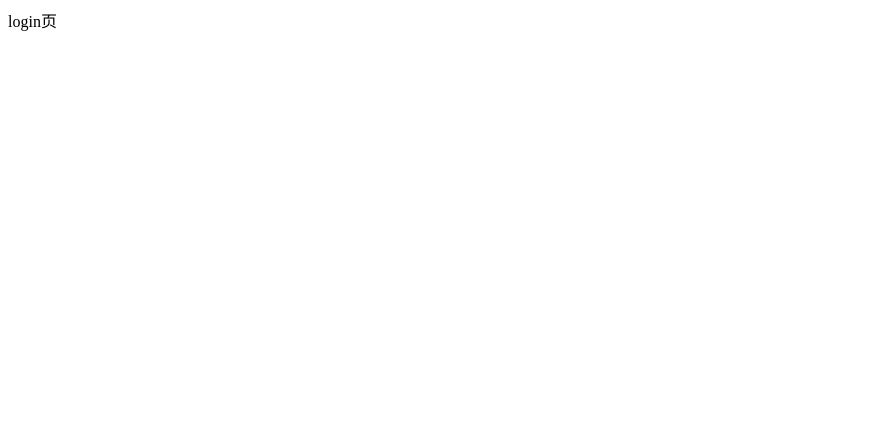
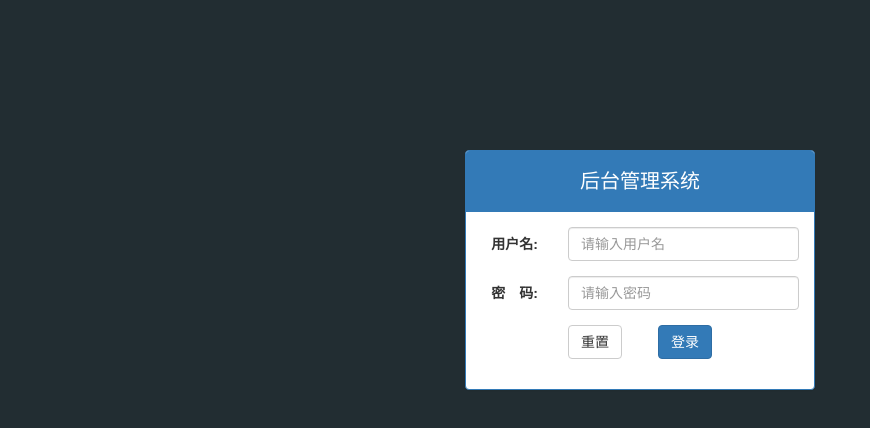
Before and after one commit to zhuliang19961225/mrz, a plain HTML site: page login.html in a window 1280 px wide. Shown: the whole page, without its empty margins (0-870 px from the left). Drawn offline with Linux system fonts and the light colour scheme.

Commit message:
登录页完成

```diff
--- a/css/login.css
+++ b/css/login.css
@@ -0,0 +1,14 @@
+.body_bg {
+    background-color: #222d32;
+}
+.mt-150 {
+    margin-top: 150px;
+
+}
+
+.panel-title {
+    height: 40px;
+    line-height: 40px;
+    text-align: center;
+    font-size: 20px;
+}
--- /dev/null
+++ b/js/login.js
@@ -0,0 +1,61 @@
+$(function(){
+    $("#form").bootstrapValidator({
+        feedbackIcons: {
+            valid: 'glyphicon glyphicon-ok',
+            invalid: 'glyphicon glyphicon-remove',
+            validating: 'glyphicon glyphicon-refresh'
+          },
+          fields: {
+              username: {
+                  //校验规则
+                  validators: {
+                      //非空
+                      notEmpty: {
+                          message:'用户名不能为空'
+                      },
+                      //长度校验
+                      stringLength: {
+                          min: 2,
+                          max: 6,
+                          message:'用户名长度必须在2-6位之间'
+                      }
+                  }
+              },
+              password: {
+                  validators: {
+                      notEmpty: {
+                          message:'密码不能为空'
+                      },
+                      stringLength: {
+                          min: 6,
+                          max: 12,
+                          message: "密码长度必须在6-12位之间"
+                      }
+                  }
+              }
+          }
+    })
+
+    $("#form").on("success.form.bv",function(e){
+        //阻止默认提交
+        e.preventDefault();
+        $.ajax({
+            type:'post',
+            url:'/employee/employeeLogin',
+            //表单序列化
+            data:$("#form").serialize(),
+            dataType:'json',
+            success:function(res){
+                if(res.error === 1000){
+                    alert("用户名错误")
+                }
+                if(res.error === 1001) {
+                    alert("密码错误")
+                }
+                if(res.success) {
+                    location.href = "index.html";
+                }
+            }
+        })
+    })
+});
--- a/login.html
+++ b/login.html
@@ -4,9 +4,54 @@
     <meta charset="UTF-8" />
     <meta name="viewport" content="width=device-width, initial-scale=1.0" />
     <meta http-equiv="X-UA-Compatible" content="ie=edge" />
-    <title>Document</title>
+    <link rel="stylesheet" href="./lib/bootstrap/css/bootstrap.css">
+    <link rel="stylesheet" href="./lib/bootstrap-validator/css/bootstrapValidator.min.css">
+    <link rel="stylesheet" href="./css/login.css">
+    <title>乐淘电商</title>
   </head>
-  <body>
-    <div>login页</div>
+  <body class="body_bg">
+      <!--
+    xx-default  白色
+    xx-danger   红色
+    xx-success  绿色
+    xx-primary  深蓝色
+  -->
+    <div class="container">
+        <div class="col-lg-4 col-lg-offset-4 mt-150">
+            <div class="panel panel-primary">
+                <!-- Default panel contents -->
+                <div class="panel-heading">
+                    <h3 class="panel-title">后台管理系统</h3>
+                </div>
+                <div class="panel-body">
+                        <form class="form-horizontal" id="form">
+                            <div class="form-group">
+                              <label for="username" class="col-sm-3 control-label">用户名:</label>
+                              <div class="col-sm-9">
+                                <input type="text" class="form-control" name="username" id="username" placeholder="请输入用户名">
+                              </div>
+                            </div>
+                            <div class="form-group">
+                              <label for="password" class="col-sm-3 control-label">密　码:</label>
+                              <div class="col-sm-9">
+                                <input type="password" class="form-control" name="password" id="password" placeholder="请输入密码">
+                              </div>
+                            </div>
+                            <div class="form-group">
+                              <div class="col-sm-offset-3 col-sm-6">
+                                <button type="reset" class="btn btn-default pull-left">重置</button>
+                                <button type="submit" class="btn btn-primary pull-right">登录</button>
+                              </div>
+                            </div>
+                        </form>
+                </div>
+            </div>
+        </div>
+    </div>
+
+    <script src="./lib/jquery/jquery.js"></script>
+    <script src="./lib/bootstrap/js/bootstrap.js"></script>
+    <script src="./lib/bootstrap-validator/js/bootstrapValidator.min.js"></script>
+    <script src="./js/login.js"></script>
   </body>
 </html>
```
